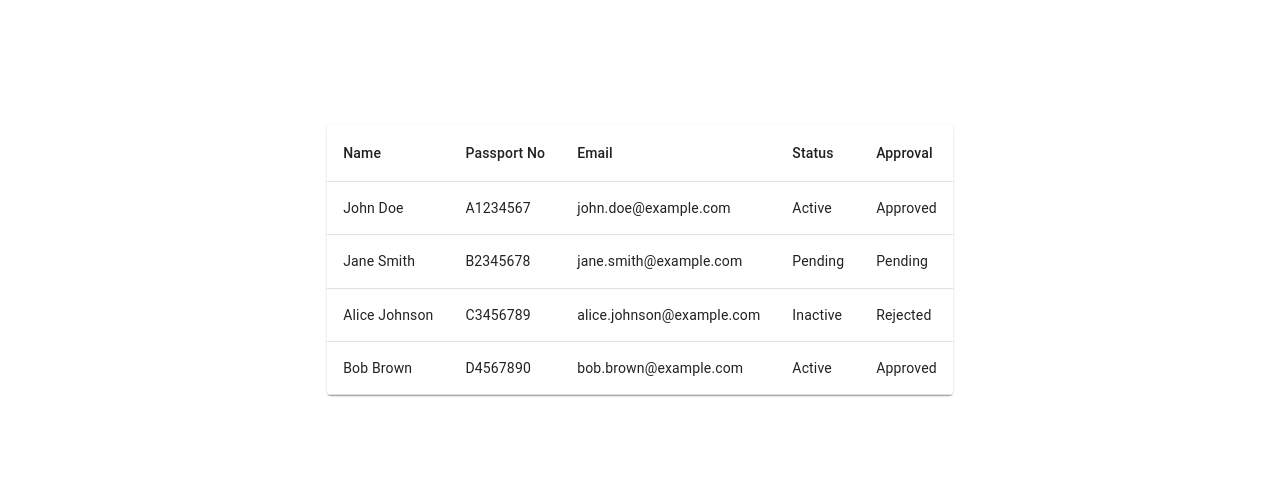
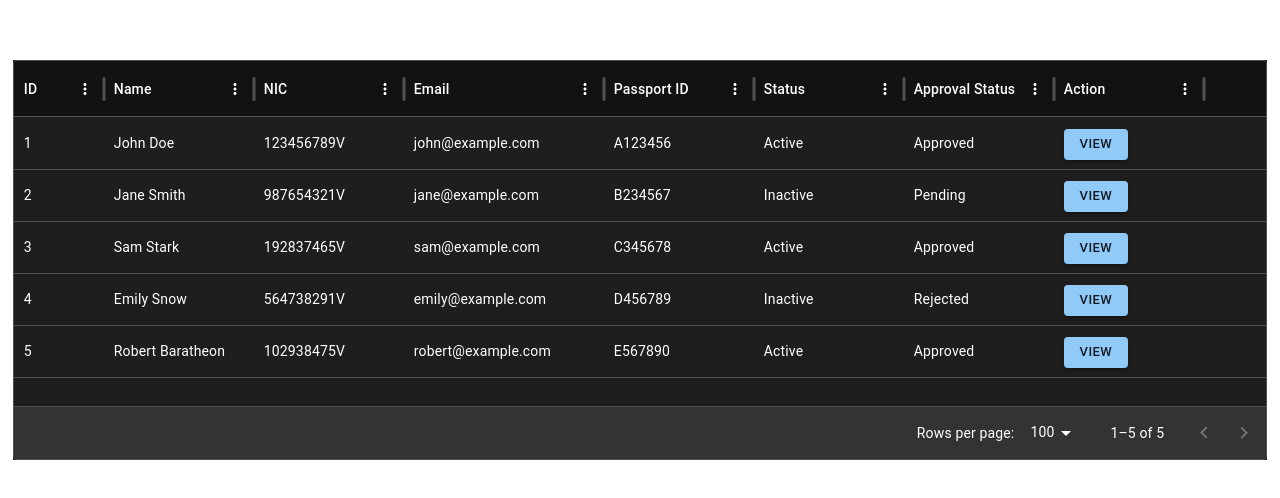
Before and after one commit to SynTec-Techtriathlon/Admin-FrontEnd-SynTec_Travilia_VISA, a React (Vite) app: page / in a window 1280 px wide. Shown: the part 140-638 px from the top of the page. Built offline with nearby package versions, Linux system fonts and the light colour scheme; no server answers.

Commit message:
feat: Add @mui/x-data-grid and axios dependencies, and implement DataTable component

```diff
--- a/package.json
+++ b/package.json
@@ -14,6 +14,8 @@
     "@emotion/styled": "^11.13.0",
     "@mui/icons-material": "^6.0.2",
     "@mui/material": "^6.0.2",
+    "@mui/x-data-grid": "^7.15.0",
+    "axios": "^1.7.7",
     "react": "^18.3.1",
     "react-dom": "^18.3.1"
   },
--- a/src/App.jsx
+++ b/src/App.jsx
@@ -1,18 +1,25 @@
-import { useState } from 'react'
-import reactLogo from './assets/react.svg'
-import viteLogo from '/vite.svg'
-import './App.css'
-import DataTable from './DataTable'
+import { createTheme, ThemeProvider } from '@mui/material/styles';
+import DataTable from './DataTable';
 
+const darkTheme = createTheme({
+  palette: {
+    mode: 'dark',
+    background: {
+      default: '#121212',
+    },
+    text: {
+      primary: '#ffffff',
+      secondary: '#b0bec5',
+    },
+  },
+});
 
 function App() {
-  const [count, setCount] = useState(0)
-
   return (
-    <>
-    <DataTable></DataTable>
-    </>
-  )
+    <ThemeProvider theme={darkTheme}>
+      <DataTable />
+    </ThemeProvider>
+  );
 }
 
-export default App
+export default App;
--- a/src/DataTable.jsx
+++ b/src/DataTable.jsx
@@ -1,40 +1,151 @@
-import React from 'react';
-import { Table, TableBody, TableCell, TableContainer, TableHead, TableRow, Paper } from '@mui/material';
+import React from "react";
+import { DataGrid } from "@mui/x-data-grid";
+import { Button } from "@mui/material"; // Import Button component
+import { useEffect } from "react";
+import axios from "axios";
 
-const DataTable = () => {
-  const rows = [
-    { name: 'John Doe', passportNo: 'A1234567', email: 'john.doe@example.com', status: 'Active', approval: 'Approved' },
-    { name: 'Jane Smith', passportNo: 'B2345678', email: 'jane.smith@example.com', status: 'Pending', approval: 'Pending' },
-    { name: 'Alice Johnson', passportNo: 'C3456789', email: 'alice.johnson@example.com', status: 'Inactive', approval: 'Rejected' },
-    { name: 'Bob Brown', passportNo: 'D4567890', email: 'bob.brown@example.com', status: 'Active', approval: 'Approved' },
+function DataTable() {
+  // Define columns with a custom button for each row
+  const columns = [
+    { field: "id", headerName: "ID", width: 90 },
+    { field: "name", headerName: "Name", width: 150 },
+    { field: "nic", headerName: "NIC", width: 150 },
+    { field: "email", headerName: "Email", width: 200 },
+    { field: "passportID", headerName: "Passport ID", width: 150 },
+    { field: "status", headerName: "Status", width: 150 },
+    { field: "approvalStatus", headerName: "Approval Status", width: 150 },
+    {
+      field: "action", // New column for the button
+      headerName: "Action",
+      width: 150,
+      renderCell: (params) => (
+        <Button
+          variant="contained"
+          size="small"
+          onClick={() => handleViewData(params.row)} // Call a function when the button is clicked
+        >
+          View
+        </Button>
+      ),
+    },
   ];
 
+  // Dummy data using map function
+  const users = [
+    {
+      id: 1,
+      name: "John Doe",
+      nic: "123456789V",
+      email: "john@example.com",
+      passportID: "A123456",
+      status: "Active",
+      approvalStatus: "Approved",
+    },
+    {
+      id: 2,
+      name: "Jane Smith",
+      nic: "987654321V",
+      email: "jane@example.com",
+      passportID: "B234567",
+      status: "Inactive",
+      approvalStatus: "Pending",
+    },
+    {
+      id: 3,
+      name: "Sam Stark",
+      nic: "192837465V",
+      email: "sam@example.com",
+      passportID: "C345678",
+      status: "Active",
+      approvalStatus: "Approved",
+    },
+    {
+      id: 4,
+      name: "Emily Snow",
+      nic: "564738291V",
+      email: "emily@example.com",
+      passportID: "D456789",
+      status: "Inactive",
+      approvalStatus: "Rejected",
+    },
+    {
+      id: 5,
+      name: "Robert Baratheon",
+      nic: "102938475V",
+      email: "robert@example.com",
+      passportID: "E567890",
+      status: "Active",
+      approvalStatus: "Approved",
+    },
+  ];
+
+  // Generate rows dynamically using map
+  const rows = users.map((user) => ({
+    id: user.id,
+    name: user.name,
+    nic: user.nic,
+    email: user.email,
+    passportID: user.passportID,
+    status: user.status,
+    approvalStatus: user.approvalStatus,
+  }));
+
+  // Function to handle view button click
+  const handleViewData = (rowData) => {
+    alert(`Full Data: ${JSON.stringify(rowData, null, 2)}`);
+  };
+
+  useEffect(() => {
+    const fetchData = async () => {
+      try {
+        console.log("Fetching data...");
+        console.log("---------------")
+        console.log(rows)
+        console.log("++++++++++++++++")
+        const response = await axios.get("https://projectsyntech-dzb2g7dbebe0amde.southindia-01.azurewebsites.net/api/Applicant/trial");
+        const data = response.data;
+        console.log(data);
+      } catch (error) {
+        console.error("Error:", error);
+      }
+    };
+
+    fetchData();
+  });
   return (
-    <TableContainer component={Paper}>
-      <Table>
-        <TableHead>
-          <TableRow>
-            <TableCell>Name</TableCell>
-            <TableCell>Passport No</TableCell>
-            <TableCell>Email</TableCell>
-            <TableCell>Status</TableCell>
-            <TableCell>Approval</TableCell>
-          </TableRow>
-        </TableHead>
-        <TableBody>
-          {rows.map((row, index) => (
-            <TableRow key={index}>
-              <TableCell>{row.name}</TableCell>
-              <TableCell>{row.passportNo}</TableCell>
-              <TableCell>{row.email}</TableCell>
-              <TableCell>{row.status}</TableCell>
-              <TableCell>{row.approval}</TableCell>
-            </TableRow>
-          ))}
-        </TableBody>
-      </Table>
-    </TableContainer>
+    <div
+      style={{
+        marginLeft: "1vw",
+        height: 400,
+        width: "98vw",
+        backgroundColor: "#1e1e1e",
+      }}
+    >
+      <DataGrid
+        rows={rows}
+        columns={columns}
+        pageSize={5}
+        rowsPerPageOptions={[5, 10, 100]}
+        sx={{
+          "& .MuiDataGrid-root": {
+            color: "#ffffff", // Text color
+          },
+          "& .MuiDataGrid-cell": {
+            backgroundColor: "#1e1e1e", // Cell background
+            color: "#ffffff", // Cell text color
+          },
+          "& .MuiDataGrid-columnHeaders": {
+            backgroundColor: "#333333", // Header background
+            color: "#ffffff", // Header text color
+          },
+          "& .MuiDataGrid-footerContainer": {
+            backgroundColor: "#333333", // Footer background
+            color: "#ffffff", // Footer text color
+          },
+        }}
+      />
+    </div>
   );
-};
+}
 
 export default DataTable;
```
Also changed, not shown: src/new.jsx (added, +131 -0 lines), 1 other file (tests, documents, lock files or other folders).
